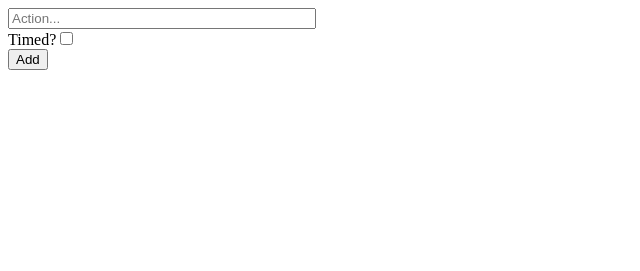
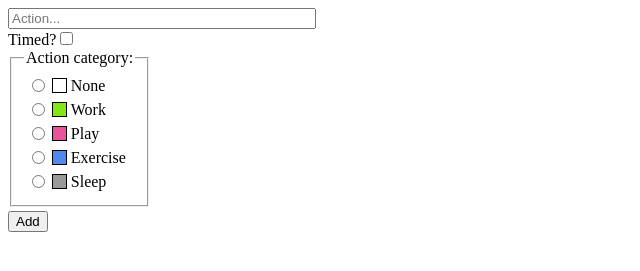
Before and after one commit to synchromic/time-tracker, a plain HTML site: page index.html in a window 1280 px wide. Shown: the whole page, without its empty margins (0-640 px from the left). Drawn offline with Linux system fonts and the light colour scheme.

Commit message:
add categories

```diff
--- a/index.html
+++ b/index.html
@@ -3,11 +3,17 @@
   <head>
     <title>Kylie's Time Tracker</title>
     <meta charset="utf-8">
+    <link rel="stylesheet" href="styles.css">
   </head>
   <body>
     <form id="action-form">
       <input type="text" id="text" name="text" placeholder="Action..." style="width: 300px" required><br>
       <label for="timed">Timed?</label><input type="checkbox" id="timed" name="timed"><br>
+      <fieldset>
+        <legend>Action category:</legend>
+        <table id="categories"></table>
+      </fieldset>
+      <br>
       <input type="submit" value="Add">
     </form>
     <br>
--- a/main.js
+++ b/main.js
@@ -1,20 +1,58 @@
 let actions = [];
 let timers = [];
+let categories = ["none", "work", "play", "exercise", "sleep"];
+let categoryColors = { "none": "#ffffff", "work": "#82e617", "play": "#eb5299", "exercise": "#5287eb", "sleep": "#999999" }
+
+function capitalize(word) {
+  return word.charAt(0).toUpperCase() + word.slice(1);
+}
+
+function makeCategoryBox(category) {
+  let div = document.createElement("div");
+  div.style.backgroundColor = categoryColors[category] ?? "#ffffff";
+  div.style.width = "0.8em";
+  div.style.height = "0.8em";
+  div.style.border = "1px solid black";
+  div.ariaDescription = `Category ${category}`;
+  div.title = category === "none" ? "No category" : capitalize(category);
+  return div;
+}
+
+// build category input
+const categoryInputTable = document.getElementById("categories");
+categoryInputTable.innerHTML = "";
+for (const category of categories) {
+  const row = categoryInputTable.insertRow();
+  const radio = document.createElement("input");
+  radio.type = "radio";
+  radio.id = `category-${category}`
+  radio.name = "category";
+  radio.value = category;
+  row.insertCell().appendChild(radio);
+  row.insertCell().appendChild(makeCategoryBox(category));
+  const label = document.createElement("label");
+  label.htmlFor = radio.id;
+  label.innerText = capitalize(category.charAt(0).toUpperCase() + category.slice(1));
+  row.insertCell().appendChild(label);
+}
 
 class Action {
-  constructor({text, timestamp, id, timed, isStart}) {
+  // An action that happens at a single point in time.
+
+  constructor({text, timestamp, id, timed, isStart, category}) {
     this.text = text ?? "";
     this.timestamp = timestamp ?? new Date();
     this.id = id ?? this.timestamp.getTime().toString();
     this.timed = timed ?? false;
     this.isStart = isStart ?? false;
     this.deleted = false;
+    this.category = category || "none";
   }
 
   static fromJSONObject(action) {
     return new Action({
       ...action,
-      text: action.text ?? action.action,
+      text: action.text ?? action.action, // TODO: deprecate
       timestamp: new Date(action.timestamp),
     })
   }
@@ -52,6 +90,7 @@ class Action {
     deleteButton.addEventListener("click", this.deleteFromList.bind(this));
     row.insertCell().appendChild(deleteButton);
     row.insertCell().innerText = formatDate(this.timestamp);
+    row.insertCell().appendChild(makeCategoryBox(this.category));
     row.insertCell().innerText = this.text;
   }
 
@@ -67,12 +106,15 @@ class Action {
 }
 
 class Timer {
-  constructor({text, startTime, id}) {
+  // An action that is ongoing.
+
+  constructor({text, startTime, id, category}) {
     this.text = text ?? "";
     this.startTime = startTime ?? new Date();
     this.id = id ?? this.startTime.getTime().toString();
     this.htmlRow = null;
     this.startAction = null;
+    this.category = category ?? "none";
   }
 
   static fromJSONObject(timer) {
@@ -98,6 +140,7 @@ class Timer {
       id: this.id + "-ts",
       timed: true,
       isStart: true,
+      category: this.category,
     });
     this.startAction.addToList(update);
     Timer.remakeTable();
@@ -120,6 +163,7 @@ class Timer {
       id: this.id + "-tf",
       timed: true,
       isStart: false,
+      category: this.category,
     });
     finishAction.addToList(true);
     Timer.remakeTable();
@@ -137,6 +181,7 @@ class Timer {
     deleteButton.addEventListener("click", this.deleteFromList.bind(this));
     row.insertCell().appendChild(deleteButton);
     row.insertCell().id = "elapsed";
+    row.insertCell().appendChild(makeCategoryBox(this.category));
     row.insertCell().innerText = this.text;
     this.htmlRow = row;
     this.updateRow(now);
@@ -209,13 +254,16 @@ function restoreBackup() {
 document.getElementById("action-form").addEventListener("submit", (e) => {
   e.preventDefault();
   const data = new FormData(e.target);
+  console.log(data);
   if (data.get("timed") === "on") {
     new Timer({
       text: data.get("text"),
+      category: data.get("category"),
     }).addToList();
   } else {
     new Action({
       text: data.get("text"),
+      category: data.get("category"),
     }).addToList();
   }
   e.target.elements["text"].value = "";
--- /dev/null
+++ b/styles.css
@@ -0,0 +1,3 @@
+fieldset {
+  display: inline-block;
+}
```
